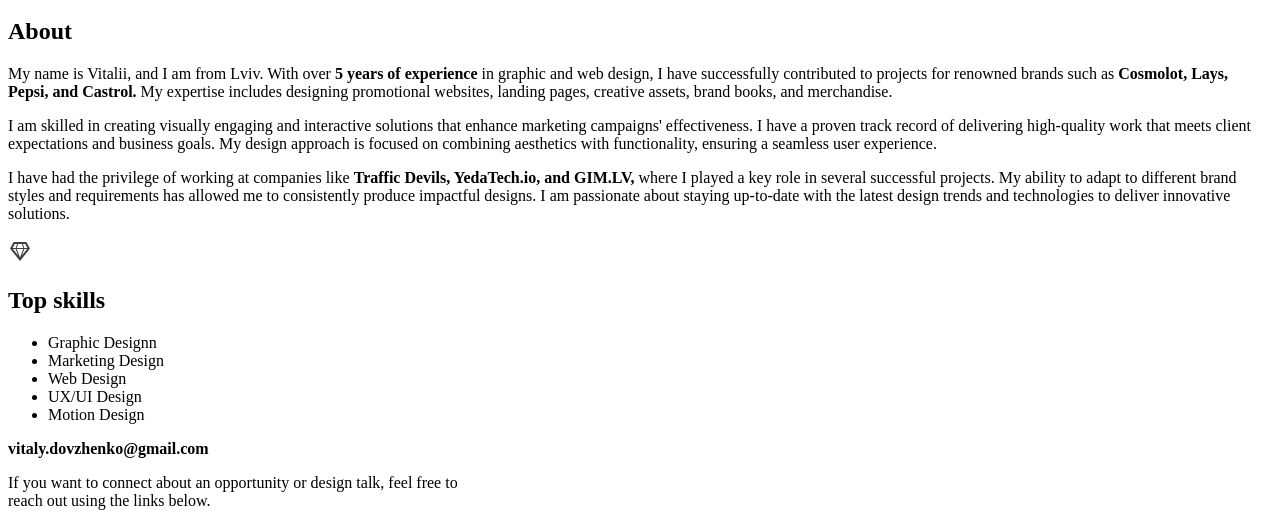
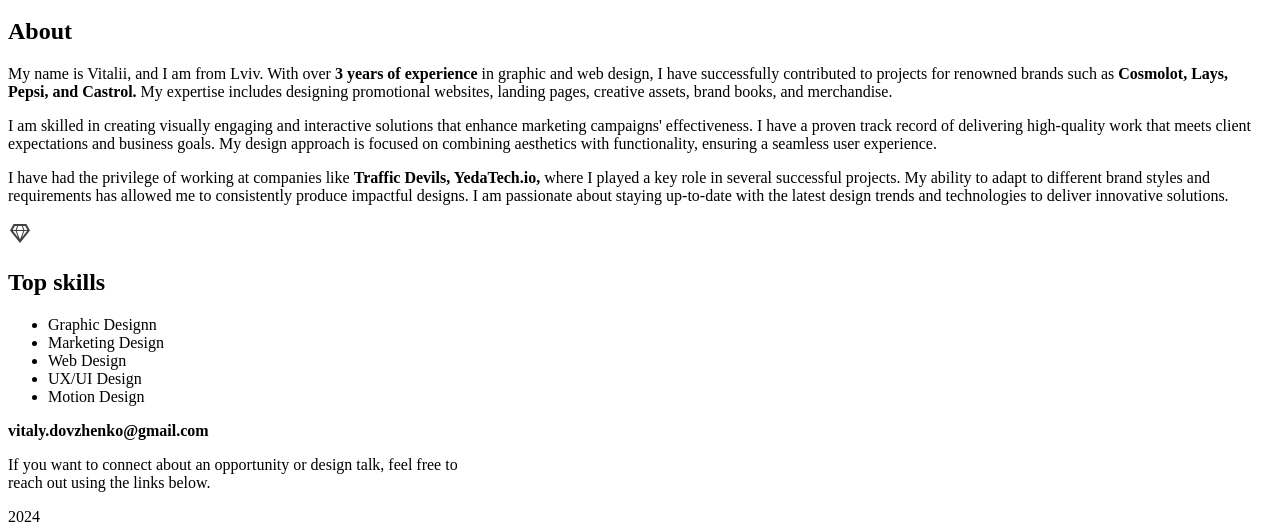
Before and after one commit to vitalydovzhenko/cv.github.io, a website built with Vite: page index.html in a window 1280 px wide. Shown: the part 5166-5689 px from the top of the page. Built offline with nearby package versions, Linux system fonts and the light colour scheme; a web font is replaced by a local one.

Commit message:
Update index.html

```diff
--- a/index.html
+++ b/index.html
@@ -91,11 +91,11 @@
       <div class="about">
         <h2>About</h2>
         <p>
-My name is Vitalii, and I am from Lviv. With over <strong>5 years of experience</strong> in graphic and web design, I have successfully contributed to projects for renowned brands such as <strong>Cosmolot, Lays, Pepsi, and Castrol.</strong> My expertise includes designing promotional websites, landing pages, creative assets, brand books, and merchandise.         </p>
+My name is Vitalii, and I am from Lviv. With over <strong>3 years of experience</strong> in graphic and web design, I have successfully contributed to projects for renowned brands such as <strong>Cosmolot, Lays, Pepsi, and Castrol.</strong> My expertise includes designing promotional websites, landing pages, creative assets, brand books, and merchandise.         </p>
         <p>
 I am skilled in creating visually engaging and interactive solutions that enhance marketing campaigns' effectiveness. I have a proven track record of delivering high-quality work that meets client expectations and business goals. My design approach is focused on combining aesthetics with functionality, ensuring a seamless user experience.         </p>
         <p>
-I have had the privilege of working at companies like <strong>Traffic Devils, YedaTech.io, and GIM.LV,</strong> where I played a key role in several successful projects. My ability to adapt to different brand styles and requirements has allowed me to consistently produce impactful designs. I am passionate about staying up-to-date with the latest design trends and technologies to deliver innovative solutions.        </p>
+I have had the privilege of working at companies like <strong>Traffic Devils, YedaTech.io,</strong> where I played a key role in several successful projects. My ability to adapt to different brand styles and requirements has allowed me to consistently produce impactful designs. I am passionate about staying up-to-date with the latest design trends and technologies to deliver innovative solutions.        </p>
       </div>
 
       <div class="skills">
```
